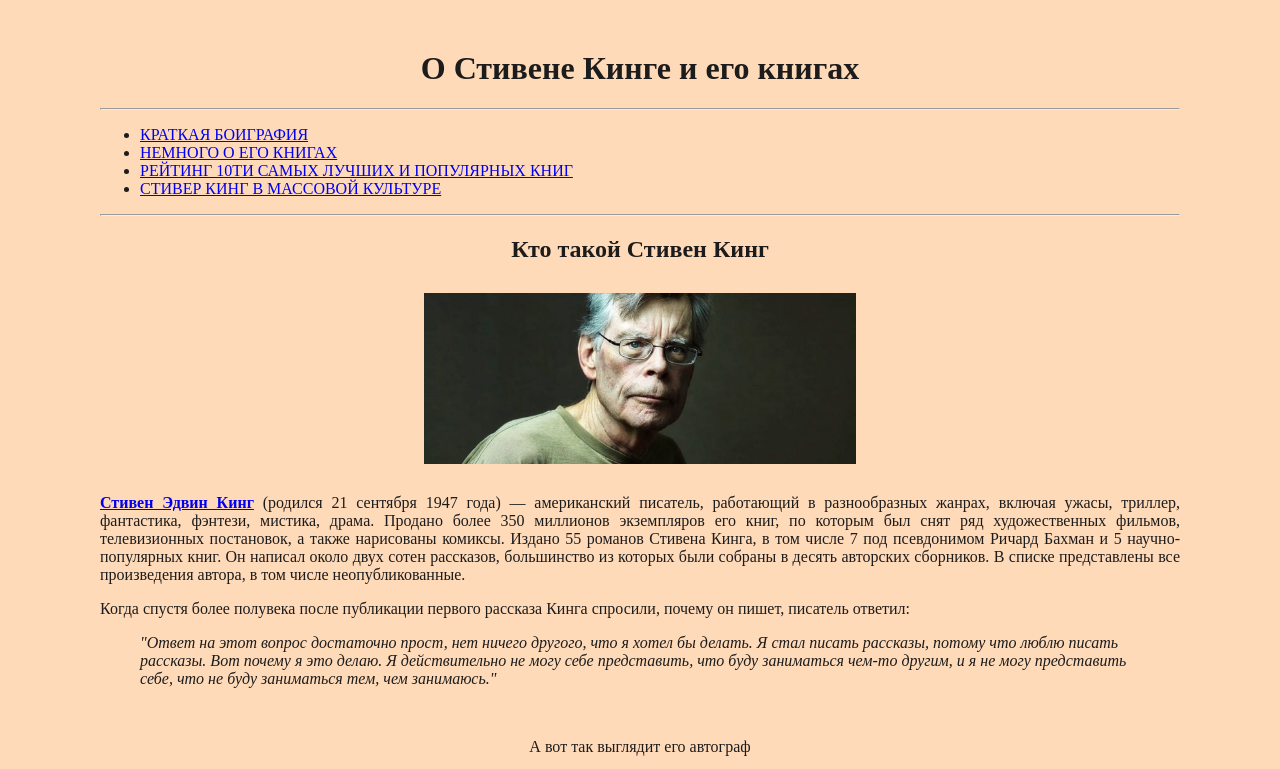
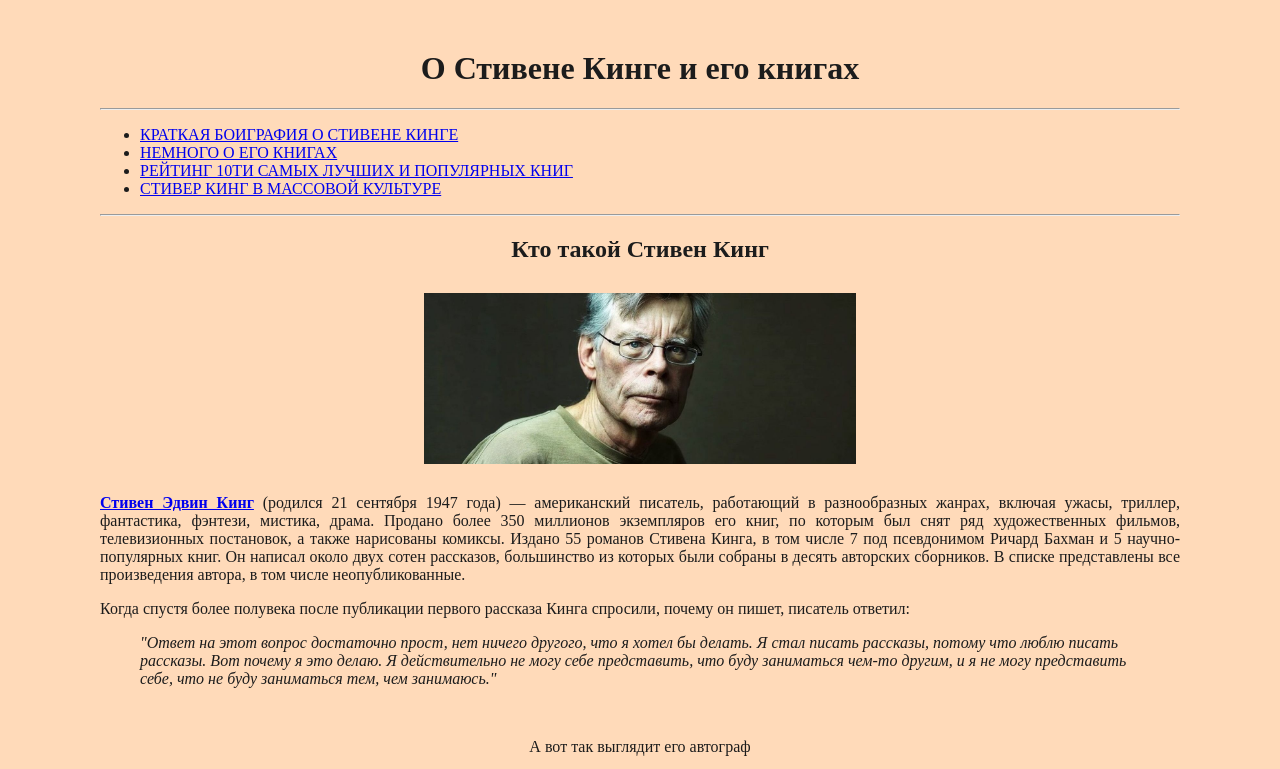
Before and after one commit to SeikoCode/web_lab_1, a plain HTML site: page index.html in a window 1280 px wide. Shown: the top 769 px of the page. Drawn offline with Linux system fonts and the light colour scheme.

Commit message:
test remove

```diff
--- a/index.html
+++ b/index.html
@@ -11,7 +11,7 @@
 <hr>
 
 <ul>
-	<li><a href="#bio">КРАТКАЯ БОИГРАФИЯ</a></li>
+	<li><a href="#bio">КРАТКАЯ БОИГРАФИЯ О СТИВЕНЕ КИНГЕ</a></li>
 	<li><a href="#books">НЕМНОГО О ЕГО КНИГАХ</a></li>
 	<li><a href="#topbooks">РЕЙТИНГ 10ТИ САМЫХ ЛУЧШИХ И ПОПУЛЯРНЫХ КНИГ</a></li>
 	<li><a href="#cult">СТИВЕР КИНГ В МАССОВОЙ КУЛЬТУРЕ</a></li>
```
